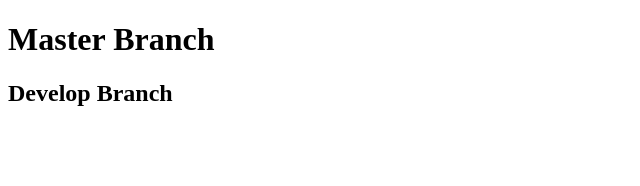
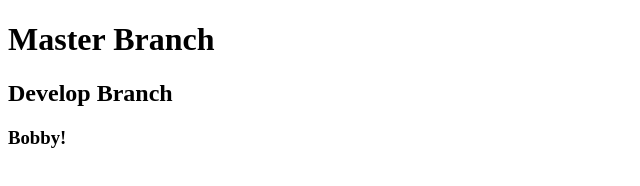
Before and after one commit to emiliearains/teamGit, a plain HTML site: page index.html in a window 1280 px wide. Shown: the full height of the page, 0-640 px from the left. Drawn offline with Linux system fonts and the light colour scheme.

Commit message:
bobbys branch again again

```diff
--- a/index.html
+++ b/index.html
@@ -8,5 +8,6 @@
 <body>
     <h1>Master Branch</h1>
     <h2>Develop Branch</h2>
+    <h3>Bobby!</h3>
 </body>
 </html>
```
